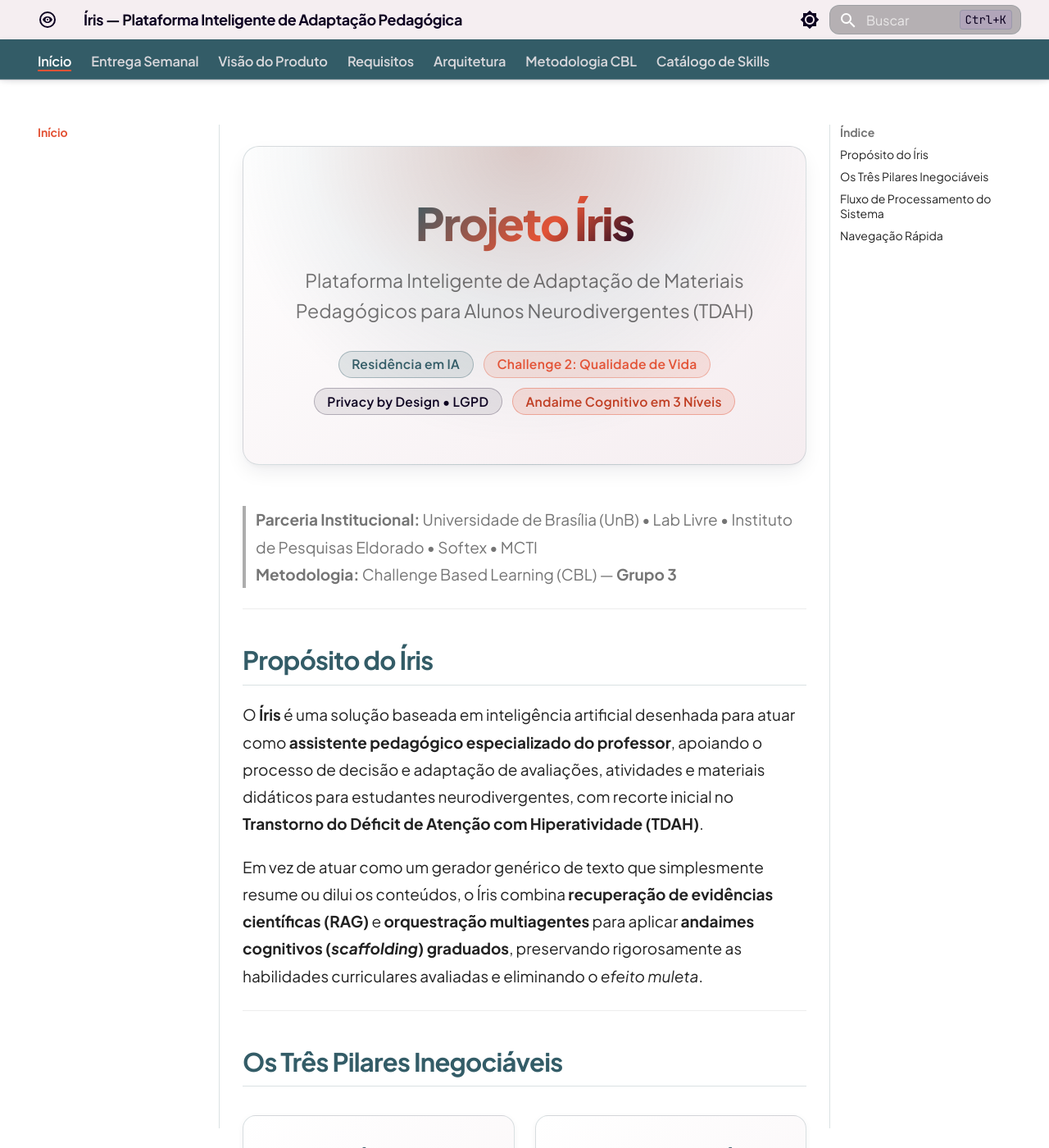
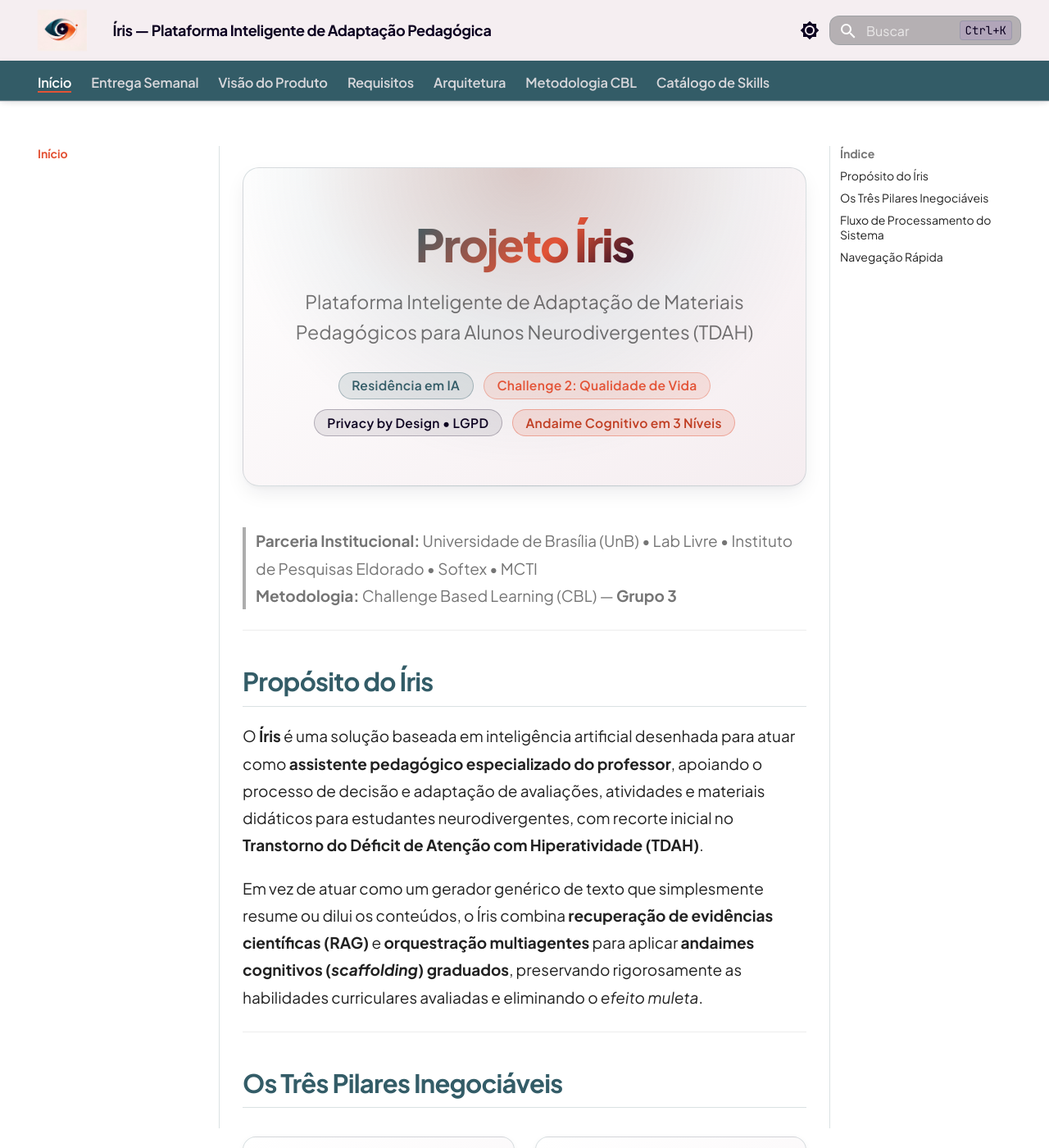
Before and after one commit to challenge-2-residencia-ia-grupo-3/Iris, an MkDocs documentation site: the page built from docs/index.md, in a window 1280 px wide and 1400 px high. Shown: the whole window at 82% size. Built offline with MkDocs 1.6.1 and Material for MkDocs 9.7.7, drawn with Linux system fonts in a browser that asks for light colours.

Commit message:
feat(docs): adiciona logo

```diff
--- a/docs/stylesheets/extra.css
+++ b/docs/stylesheets/extra.css
@@ -152,6 +152,21 @@
 [data-md-color-scheme="slate"] .md-tabs__item--active .md-tabs__link {
   color: #FFFFFF !important;
   border-bottom: 2px solid var(--iris-terracotta) !important;
+}
+
+/* --------------------------------------------------------------------------
+   3.2. Cabeçalho e Menu Lateral
+   -------------------------------------------------------------------------- */
+.md-header__button.md-logo img,
+.md-header__button.md-logo svg {
+  height: 2.5rem;
+  width: auto;
+}
+
+.md-nav__title .md-logo img,
+.md-nav__title .md-logo svg {
+  height: 3rem;
+  width: auto;
 }
 
 /* --------------------------------------------------------------------------
--- a/mkdocs.yml
+++ b/mkdocs.yml
@@ -6,8 +6,8 @@ site_url: "https://challenge-2-residencia-ia-grupo-3.github.io/Iris/"
 theme:
   name: material
   language: pt-BR
-  icon:
-    logo: material/eye-circle-outline
+  logo: assets/logo.jpg
+  favicon: assets/favicon.png
   font:
     text: Plus Jakarta Sans
     code: JetBrains Mono
```
Also changed, not shown: docs/assets/favicon.png (added), docs/assets/logo.jpg (added).
